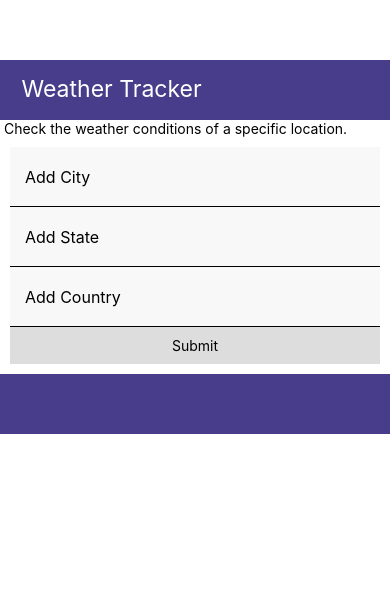
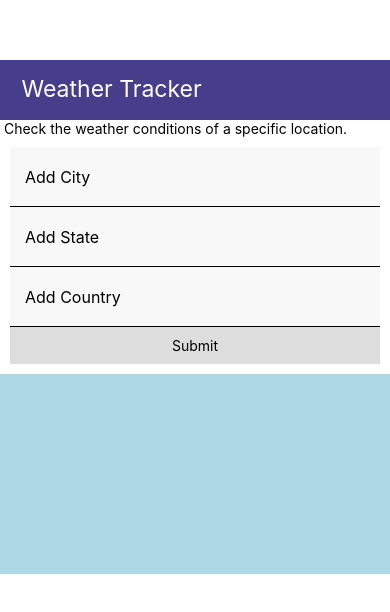
Before and after one commit to willchen13/WeatherApp, a React Native app: screen / in a window 390 px wide. Shown: the top 612 px of the page. Built offline with nearby package versions, Linux system fonts and the light colour scheme.

Commit message:
functional app

```diff
--- a/App.js
+++ b/App.js
@@ -4,6 +4,7 @@ import Form from './components/Form';
 import Weather from './components/Weather';
 import {View, StyleSheet, Text} from 'react-native';
 import configs from './configurations/configs';
+import axios from 'axios';
 
 class App extends Component {
   constructor(props) {
@@ -11,25 +12,48 @@ class App extends Component {
     this.state = {
       temperature: undefined,
       city: undefined,
-      stateX: undefined,
       country: undefined,
       humidity: undefined,
       description: undefined,
       error: undefined,
       // loading: false,
     };
+    this.getWeather = this.getWeather.bind(this);
   }
 
-  getWeather = async (e, city, stateX, country) => {
-    e.preventDefault();
-    try {
-      const api_call = await fetch(
-        `api.openweathermap.org/data/2.5/weather?q=${city},${stateX},${country}&appid=${
+  // getWeather = async (city, stateX, country) => {
+  //   try {
+  //     const api_call = await fetch(
+  //       `http://api.openweathermap.org/data/2.5/weather?q=${city},${stateX},${country}&appid=${
+  //         configs.WEATHER_APP_TOKEN
+  //       }`,
+  //     );
+  //     const data = await api_call.json;
+  //     console.log('what is data', data);
+  //     this.setState({
+  //       temperature: data.main.temp,
+  //       city: data.name,
+  //       country: data.sys.country,
+  //       humidity: data.main.humidity,
+  //       description: data.weather[0].description,
+  //       error: '',
+  //     });
+  //   } catch (err) {
+  //     console.log(err);
+  //   }
+  // };
+
+  getWeather(city, stateX, country) {
+    // console.log('data', city, stateX, country);
+    // console.log('token is', configs.WEATHER_APP_TOKEN);
+    axios
+      .get(
+        `http://api.openweathermap.org/data/2.5/weather?q=${city},${stateX},${country}&appid=${
           configs.WEATHER_APP_TOKEN
         }`,
-      );
-      const data = await api_call.json;
-      console.log('what is data', data);
+      )
+      .then(({data}) => {
+        console.log('data received', data);
         this.setState({
           temperature: data.main.temp,
           city: data.name,
@@ -38,10 +62,11 @@ class App extends Component {
           description: data.weather[0].description,
           error: '',
         });
-    } catch (err) {
+      })
+      .catch(err => {
         console.log(err);
+      });
   }
-  };
 
   render() {
     return (
@@ -49,7 +74,14 @@ class App extends Component {
         <Header title="Weather Tracker" />
         <Text> Check the weather conditions of a specific location.</Text>
         <Form getWeather={this.getWeather} />
-        <Weather/>
+        <Weather
+          temperature={this.state.temperature}
+          city={this.state.city}
+          country={this.state.country}
+          humidity={this.state.humidity}
+          description={this.state.description}
+          error={this.state.error}
+        />
       </View>
     );
   }
--- a/components/Form.js
+++ b/components/Form.js
@@ -16,27 +16,39 @@ const Form = ({getWeather}) => {
   const changeStateX = textValue => setStateX(textValue);
   const changeCountry = textValue => setCountry(textValue);
 
+  const handleSubmit = e => {
+    e.preventDefault();
+    getWeather(city, stateX, country);
+    //resets form
+    changeCity('');
+    changeStateX('');
+    changeCountry('');
+  };
+
   return (
     <View style={styles.header}>
       <TextInput
         placeholder="Add City"
         onChangeText={changeCity}
         style={styles.input}
-        value={city}/>
+        value={city}
+      />
       <TextInput
         placeholder="Add State"
         onChangeText={changeStateX}
         style={styles.input}
-        value={stateX}/>
+        value={stateX}
+      />
       <TextInput
         placeholder="Add Country"
         onChangeText={changeCountry}
         style={styles.input}
-        value={country}/>
+        value={country}
+      />
       <TouchableOpacity
         style={styles.button}
         onPress={e => {
-          getWeather(e, city, stateX, country);
+          handleSubmit(e);
         }}>
         <Text> Submit </Text>
       </TouchableOpacity>
--- a/components/Weather.js
+++ b/components/Weather.js
@@ -1,19 +1,30 @@
 import React from 'react';
 import {View, Text, StyleSheet} from 'react-native';
 
-const Weather = ({title}) => {
+const Weather = ({
+  temperature,
+  city,
+  country,
+  humidity,
+  description,
+  error,
+}) => {
+//   console.log('what is props', temperature, city, country, humidity, description, error);
   return (
     <View style={styles.header}>
-      <Text style={styles.text}> {title}</Text>
+      {city && country && <Text style={styles.text}> {`Location: ${city},${country}`}</Text>}
+      {temperature && <Text style={styles.text}> {`Temperature: ${temperature}`}</Text>}
+      {humidity && <Text style={styles.text}> {`Humidity: ${humidity}`}</Text>}
+      {description && <Text style={styles.text}> {`Description: ${description}`}</Text>}
     </View>
   );
 };
 
 const styles = StyleSheet.create({
   header: {
-    height: 60,
+    height: 200,
     padding: 15,
-    backgroundColor: 'darkslateblue',
+    backgroundColor: 'lightblue',
   },
   text: {
     color: '#fff',
--- a/package.json
+++ b/package.json
@@ -10,6 +10,7 @@
     "lint": "eslint ."
   },
   "dependencies": {
+    "axios": "^0.19.2",
     "react": "16.9.0",
     "react-native": "0.61.5",
     "react-native-elements": "^1.2.7"
```
Also changed, not shown: 1 other file (tests, documents, lock files or other folders). Lines whose indentation alone changed are shown as unchanged.
